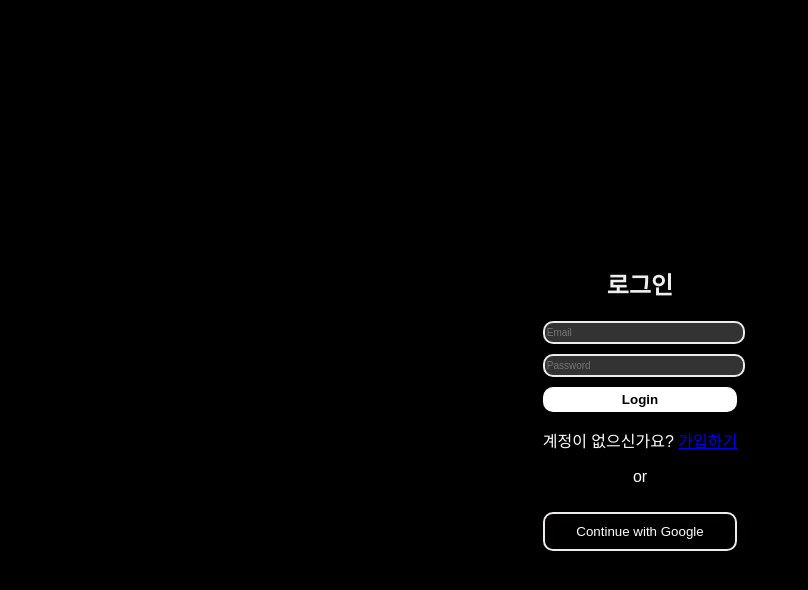
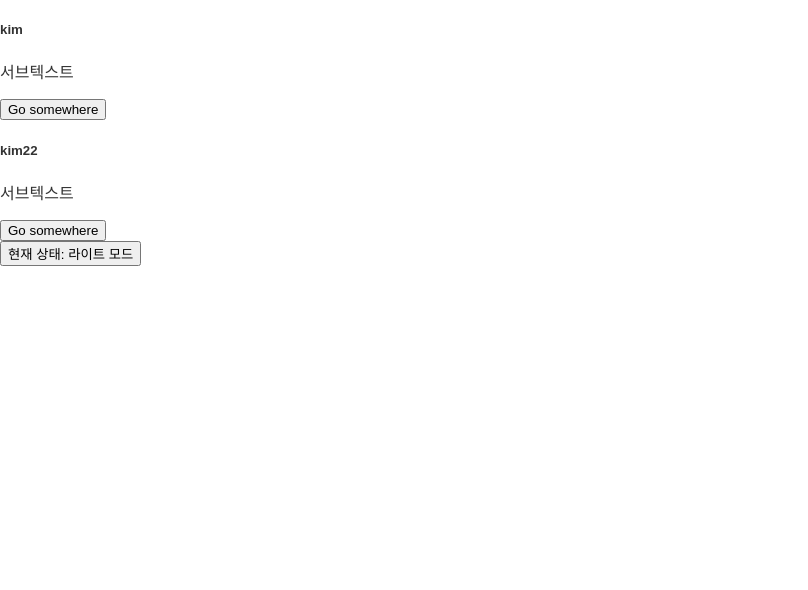
Before and after one commit to kimtaewook86/learn-recrt, a React (Create React App) app: page / in a window 1280 px wide. Shown: the top 590 px of the page, without its empty margins (0-808 px from the left). Built offline with nearby package versions, Linux system fonts and the light colour scheme.

Commit message:
리엑트

```diff
--- a/src/App.js
+++ b/src/App.js
@@ -1,97 +1,158 @@
-// import Card from "./components/Card";
+import ThemeButton from "./components/ThemeButton";
+import Card from "./components/Card";
+import { useState } from "react";
 
-// function App() {
+function App() {
 //   console.log("App.js");
 
-//   /**
-//    * Logical operators
-//    * 단축 평가 논리 계산법
-//    */
+  /**
+   * Logical operators
+   * 단축 평가 논리 계산법
+   */
 
-//   const user = {
-//     isLoggedIn: false,
-//     role: "admin", // Corrected to 'admin' from 'admon'
-//   };
+  // const user = {
+  //   isLoggedIn: false,
+  //   role: "admin", // Corrected to 'admin' from 'admon'
+  // };
 
-//   // 사용자가 로그인 한 상태이면서, 역할이 'admin'인 경우엔 "관리자 페이지 접근 가능", 아니면 "관리자 페이지 접근 불가능"
-//   if (user.isLoggedIn && user.role === 'admin') {
-//     console.log("관리자 페이지 접근 가능");
-//   } else {
-//     console.log("관리자 페이지 접근 불가능");
-//   }
+  // // 사용자가 로그인 한 상태이면서, 역할이 'admin'인 경우엔 "관리자 페이지 접근 가능", 아니면 "관리자 페이지 접근 불가능"
+  // if (user.isLoggedIn && user.role === 'admin') {
+  //   console.log("관리자 페이지 접근 가능");
+  // } else {
+  //   console.log("관리자 페이지 접근 불가능");
+  // }
 
-//   // 함수 정의
-//   const greeting = (input = "고객") => {
-//     return `${input}님, 반갑습니다!`; // Use backticks for template literals
-//   };
+  // // 함수 정의
+  // const greeting = (input = "고객") => {
+  //   return `${input}님, 반갑습니다!`; // Use backticks for template literals
+  // };
 
-//   // 함수 호출
-//   greeting();
+  // // 함수 호출
+  // greeting();
 
-//   // Function definition for addition
-//   const add = (a, b) => {
-//     return a + b;
-//   };
-//   console.log("add", add(1)); // Calling add function with 1 argument
+  // // Function definition for addition
+  // const add = (a, b) => {
+  //   return a + b;
+  // };
+  // console.log("add", add(1)); // Calling add function with 1 argument
 
-//   // 배열 구조분해 할당
-//   const studentList = ['김태욱', '정세헌'];
-//   const [firstStudent = "장현재", secondStudent, third] = studentList;
-//   console.log("🚀 ~ App ~ firstStudent:", firstStudent);
-//   console.log("🚀 ~ App ~ studentList:", studentList);
-//   console.log("🚀 ~ App ~ third:", third);
+  // // 배열 구조분해 할당
+  // const studentList = ['김태욱', '정세헌'];
+  // const [firstStudent = "장현재", secondStudent, third] = studentList;
+  // console.log("🚀 ~ App ~ firstStudent:", firstStudent);
+  // console.log("🚀 ~ App ~ studentList:", studentList);
+  // console.log("🚀 ~ App ~ third:", third);
 
-//   const addStudent = () => {
-//     const addStudentList = [...studentList, "장현재22"];
-//     console.log("🚀 addStudentList:", addStudentList);
-//     console.log("🚀 studentList:", studentList);
-//     };
+  // const addStudent = () => {
+  //   const addStudentList = [...studentList, "장현재22"];
+  //   console.log("🚀 addStudentList:", addStudentList);
+  //   console.log("🚀 studentList:", studentList);
+  //   };
+  // // 객체 정의
+  // const person = {
+  //   name: "김태욱",
+  //   age: 39,
+  //   email: "kimtaewook86@naver.com"
 
+  // };
 
-//   // 객체 정의
-//   const person = {
-//     name: "김태욱",
-//     age: 39,
-//     email: "kimtaewook86@naver.com"
+  // const messagaItem = {
+  //   messagaId: 1,
+  //   message: "안녕하세요",
+  // }
+  // 객체 구조분해 할당
+  //const { name: personName, age, email } = person;
+  // console.log("🚀 ~ App ~ personName:", personName);
+  // console.log("🚀 ~ App ~ age:", age);
+  // console.log("🚀 ~ App ~ email:", email);
 
-//   };
-
-//   const messagaItem = {
-//     messagaId: 1,
-//     message: "안녕하세요",
-//   }
-//   // 객체 구조분해 할당
-//   //const { name: personName, age, email } = person;
-//   // console.log("🚀 ~ App ~ personName:", personName);
-//   // console.log("🚀 ~ App ~ age:", age);
-//   // console.log("🚀 ~ App ~ email:", email);
-
-//   // const{name: personName, age, email} = person;
-//   // const copyPeroson = {
-//   //   ...person,
-//   //   ...messagaItem,
-//   //   name:"김다솜", //값 수정
-//   //   nickName:"후츠릿", //값 추가
-//   // };
-
-
-
+  // const{name: personName, age, email} = person;
+  // const copyPeroson = {
+  //   ...person,
+  //   ...messagaItem,
+  //   name:"김다솜", //값 수정
+  //   nickName:"후츠릿", //값 추가
+  // };
 
 //   return <div ><Card /></div>;
 
+// }
+// export default App;
+// import React from 'react';
+// import Counter from './components/Counter'; // Assuming you have a Counter component
+// import Card from './components/Card'; // Import the Card component
 
+// function App() {
+//   return (
+//     <div>
+//       {/* Rendering the Card component with props */}
+//       <Card title="호스트헬퍼" subText="김태욱" />
+
+//       {/* Render other components as needed */}
+//       <Counter />
+//     </div>
+//   );
 // }
-// src/App.js
-import React from 'react';
-import Login from './Pages/Login'; // Import the Login page component
-import './index.css'; // Make sure you have the CSS imported
 
-const App = () => {
-  return (
-    <div>
-      <Login /> {/* Render the Login component */}
+// export default App;
+
+// import React, { useState } from 'react';
+// import InputField from './components/InputField'; // Import InputField component
+
+// function App() {
+//   const [username, setUsername] = useState('');
+//   const [password, setPassword] = useState('');
+
+//   return (
+//     <div>
+//       {/* Using the InputField component for text input */}
+//       <InputField
+//         label="Username"
+//         type="text"
+//         value={username}
+//         onChange={(e) => setUsername(e.target.value)}
+//       />
+
+//       {/* Using the InputField component for password input */}
+//       <InputField
+//         label="Password"
+//         type="password"
+//         value={password}
+//         onChange={(e) => setPassword(e.target.value)}
+//       />
+//     </div>
+//   );
+// }
+
+// const handleClick = () => {
+//   console.log('click')
+// }
+
+// // export default App;
+
+
+// 모드 변경 논리
+/**
+ * 1. TgmeButton 컴포넌트에서 버튼을 클릭한다
+ * 2.
+ */
+const [isDarkMode, setIsDarkMode] = useState(false);
+
+const handleThmeme = () => {
+setIsDarkMode(!isDarkMode);
+};
+
+const handleClick = () => {}
+// view
+return (
+  <div className={`wrap ${isDarkMode ? "dark-mode"
+    : "light-mode"}`}>
+    <Card title={"kim"} subText="서브텍스트"
+    onCardClick={handleClick} />
+    <Card title={"kim22"} subText="서브텍스트"
+    onCardClick={handleClick} />
+    <ThemeButton isDarkMode={isDarkMode} onTheme={handleThmeme} />
     </div>
   );
-};
-
-export default App;
+}
+  export default App;
--- a/src/Pages/Login.jsx
+++ b/src/Pages/Login.jsx
@@ -1,9 +1,8 @@
 // src/Pages/Login.jsx
 import React from 'react';
 import InputField from '../components/InputField';
-import PasswordField from '../components/PasswordField';
 import LoginButton from '../components/LoginButton';
-import SocialButton from '../components/SocialButton';
+
 
 const Login = () => {
   return (
@@ -11,11 +10,12 @@ const Login = () => {
       <h1 className="login-title">로그인</h1>
       <div className="login-box">
         <InputField />
-        <PasswordField />
+        {/* <PasswordField /> */}
         <LoginButton />
-        <p>계정이 없으신가요? <a href="#">가입하기</a></p>
+        {/* <p>계정이 없으신가요? <a href="#">가입하기</a></p> */}
+        <p>계정이 없으신가요?</p>
         <p>or</p>
-        <SocialButton />
+
       </div>
     </div>
   );
--- a/src/components/Card.jsx
+++ b/src/components/Card.jsx
@@ -1,21 +1,17 @@
-import React from 'react'
+// import React from 'react'
 
-const Card = () => {
-    return (<div clssName="Card">
-<h5
-    className="호스트 헬퍼">
-    호스트 헬퍼</h5>
-        <p className="card-sud-text">
-        신념 - 기버성향인 사람들과 세상을 이롭게한다
-        <p>
-        </p>
-        사명 - 대한민국의 모든 공실 케어
-        </p>
-        <button type="button" className="card-button">
-        40세 150억
-        </button>
+import React from 'react';
+
+const Card = ({ title, subText }) => {
+  return (
+    <div className="card">
+      <h5 className="card-title">{title}</h5>
+      <p>{subText}</p>
+      <button type="button" className="card-button">
+        Go somewhere
+      </button>
     </div>
-    );
+  );
 };
 
-export default Card;
+export default Card; // Export the Card component
--- /dev/null
+++ b/src/components/Counter.jsx
@@ -0,0 +1,43 @@
+import { useState } from "react";
+
+// logic
+// TODO: 카운터 앱 논리 작성
+// 1. counterm setCounter라는 state를만든다
+// 2. counter의 초기값을 0으로 지정한다.
+// 3. counter의 값을 UI에 보여준다.
+// 4. increase함수를 만든다.
+// 5. 사용자가 +1버튼을 클릭하면 increase함수가 실행된다.
+// 6. [increase함수 정의]counter라는 변수의 값이 1 증가 한다.
+// 7. [increase함수 정의]counter라는 변수의 값이 10 미만인 경우에만
+//    counter의 값을 1 증가 한다.
+// 8. 숫자가 +1이 되어 변경되는 것을 확인한다.
+
+
+//
+
+const Counter = () => {
+const [counter, setCounter] = useState(0);
+
+const increase = () => {
+    if (counter < 10 ) {
+    setCounter(counter + 1);
+    }
+};
+const decrease = () => {
+    if (counter > 0 ) {
+    // setCounter(counter - 1);
+    setCounter((prev) => prev - 1);
+    }
+};
+// view
+  return(
+  <div style={{ textAlign: "center" }}>
+    <h2 style={{ color: "black" }}>{counter}</h2>
+    <button type="button" onClick={increase}>+1</button>
+    <button type="button" onClick={decrease}>-1</button>
+  </div>
+
+  )
+};
+
+export default Counter;
--- a/src/components/InputField.jsx
+++ b/src/components/InputField.jsx
@@ -1,10 +1,21 @@
-// InputField.jsx
 import React from 'react';
+import InputField from '../components/InputField';
+import LoginButton from '../components/LoginButton';
+// import '../Login.css';
 
-const InputField = () => {
+const Login = () => {
   return (
-    <input type="text" placeholder="Email" className="input-field" />
+    <div className="login-container">
+      <h1 className="login-title">로그인</h1>
+      <form className="login-form">
+        <InputField type="text" placeholder="이메일" />
+        <InputField type="password" placeholder="비밀번호" />
+        <LoginButton text="로그인" onClick={() => console.log('로그인 클릭')} />
+        <p className="or-divider">또는</p>
+        <LoginButton text="Google로 계속하기" onClick={() => console.log('Google 로그인 클릭')} isSocial={true} />
+      </form>
+    </div>
   );
 };
 
-export default InputField;
+export default Login;
--- a/src/components/LoginButton.jsx
+++ b/src/components/LoginButton.jsx
@@ -1,8 +1,9 @@
 // InputField.jsx
 import React from 'react';
 
-const LoginButton = () => {
-  return (
+const LoginButton = ({text, isSocial, onClick}) => {
+
+    return (
     <button className="login-button">Login</button>
   );
 };
--- a/src/components/PasswordField.jsx
+++ /dev/null
@@ -1,10 +0,0 @@
-// InputField.jsx
-import React from 'react';
-
-const  PasswordField = () => {
-  return (
-    <input type="Password" placeholder="Password" className="password-field" />
-  );
-};
-
-export default  PasswordField;
--- a/src/components/SocialButton.jsx
+++ /dev/null
@@ -1,10 +0,0 @@
-// InputField.jsx
-import React from 'react';
-
-const SocialButton = () => {
-  return (
-<button className="social-button">Continue with Google</button>
-  );
-};
-
-export default SocialButton;
--- /dev/null
+++ b/src/components/ThemeButton.jsx
@@ -0,0 +1,11 @@
+import React from "react";
+
+const ThemeButton = ({ isDarkMode, onTheme }) => {
+  return (
+    <button type="button" onClick={onTheme}>
+      현재 상태: {isDarkMode ? "다크 모드" : "라이트 모드"}
+    </button>
+  );
+};
+
+export default ThemeButton;
--- a/src/index.css
+++ b/src/index.css
@@ -36,10 +36,10 @@ code {
 
 /* src/index.css */
 body {
-  background-color: black;
+  background-color: white;
   color: white;
   font-family: Arial, sans-serif;
-  display: flex;
+  /* display: flex; */
   justify-content: center;
   align-items: center;
   height: 100vh;
@@ -96,3 +96,17 @@ body {
   cursor: pointer;
   border-radius: 10px;
 }
+
+.wrap {
+  height: 100vh;
+}
+
+.dark-mode {
+  background-color: #333;
+  color: #fff;
+}
+
+.light-mode {
+  background-color: #fff;
+  color: #333;
+}
```
Also changed, not shown: src/components/CardButton.jsx (added).
